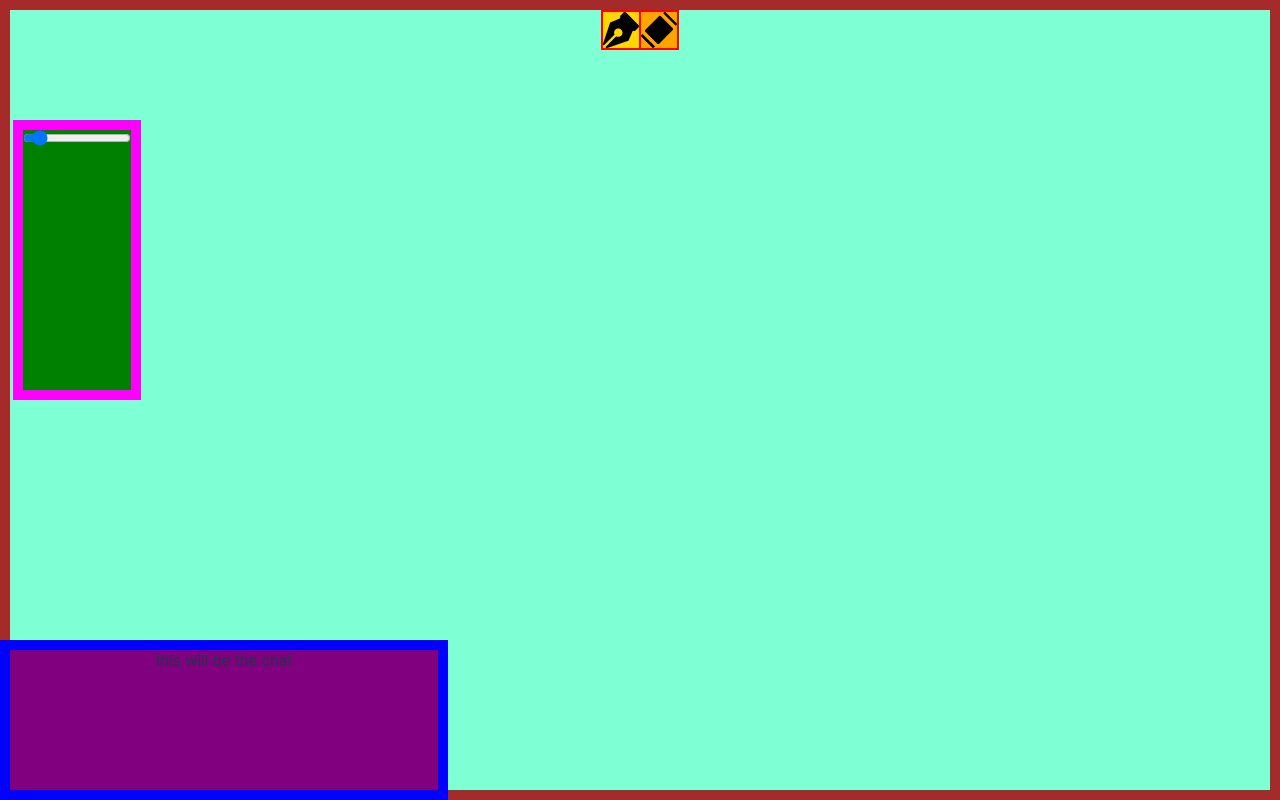
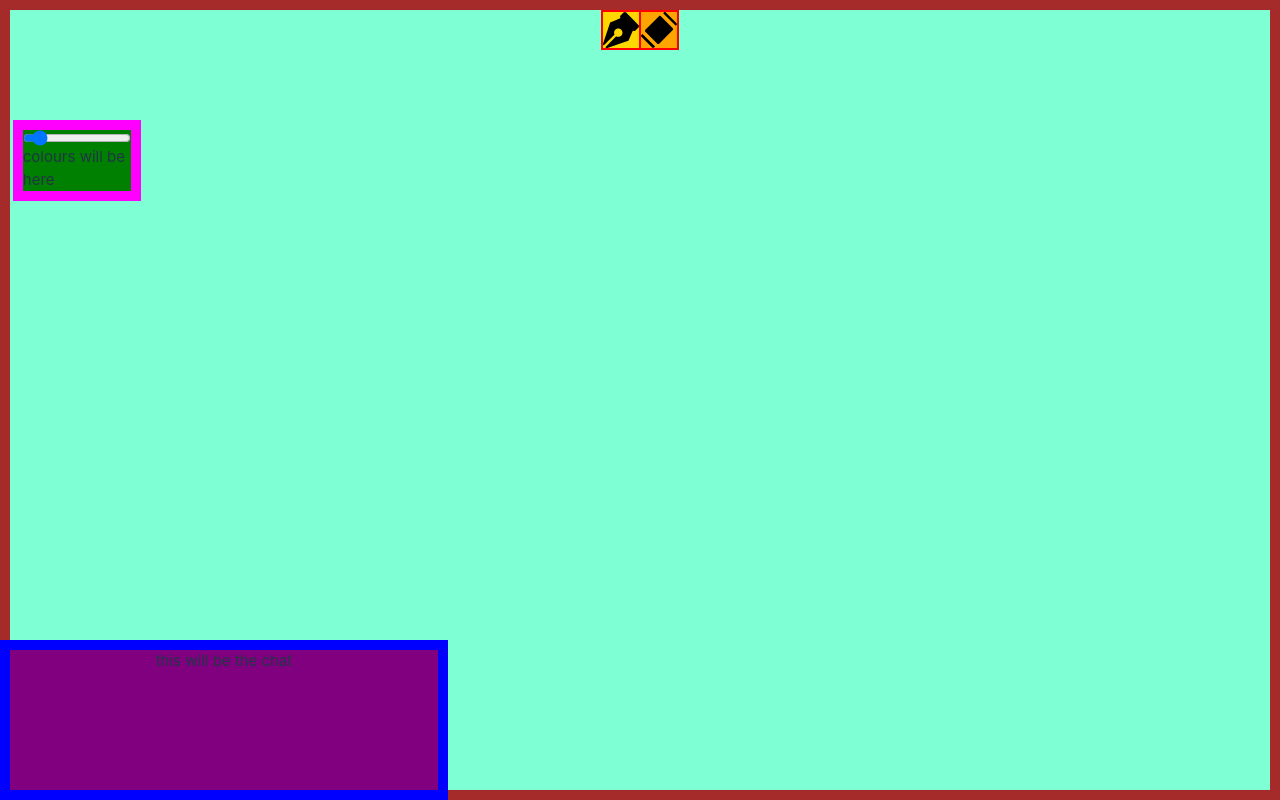
Before and after one commit to Thai-Son01/collabdraw, a React (Vite) app: page / in a window 1280 px wide. Built offline with nearby package versions, Linux system fonts and the light colour scheme.

Commit message:
color placeholder shows when pen is clicked and disappears when not pen

```diff
--- a/src/components/drawingcanvas/DrawingCanvas.tsx
+++ b/src/components/drawingcanvas/DrawingCanvas.tsx
@@ -91,7 +91,6 @@ export default function DrawingCanvas({pWidth, selectedTool} :
             onMouseUp={() => {
                 isDrawing = false;
             }}
-
             onMouseOutCapture={() => {
                 if (ctxRef.current && isDrawing) {
                     ctxRef.current.closePath();
--- a/src/components/toolbar/ToolBar.tsx
+++ b/src/components/toolbar/ToolBar.tsx
@@ -34,6 +34,7 @@ export default function ToolBar({changePenWidth, defaultPenWidth, changeSelected
         <ToolSettings
         defaultValue = {defaultPenWidth}
         changeValue = {changePenWidth}
+        currentTool= {itemSelected}
         ></ToolSettings>
     </div>
     )
--- a/src/components/toolsettings/ToolSettings.module.css
+++ b/src/components/toolsettings/ToolSettings.module.css
@@ -5,7 +5,7 @@
     padding: 0;
     border: 10px solid fuchsia;
     background-color: green;
-    height: 35vh;
+    height: fit-content;
     width: 10vw;
     font-size: 15px;
     position:fixed;
@@ -13,3 +13,11 @@
     top: 15%;
     left: 1%;
 }
+
+.show {
+    display : block;
+}
+
+.hide {
+    display: none;
+}
--- a/src/components/toolsettings/ToolSettings.tsx
+++ b/src/components/toolsettings/ToolSettings.tsx
@@ -1,7 +1,10 @@
 import styles from './ToolSettings.module.css'
 
 
-export default function ToolSettings({changeValue, defaultValue} : {changeValue : (value : number) => void, defaultValue : number}) {
+export default function ToolSettings({changeValue, defaultValue, currentTool} :
+                                    {changeValue : (value : number) => void,
+                                    defaultValue : number,
+                                    currentTool : string}) {
 
     return (<div
     className={`${styles.boxSetting}`}
@@ -14,5 +17,10 @@ export default function ToolSettings({changeValue, defaultValue} : {changeValue
         onChange={(e) => changeValue(Number(e.target.value))}
         >
         </input>
+
+    <div
+    className={`${currentTool === "pen" ? styles.show: styles.hide}`}
+    >
+        colours will be here</div>
     </div>)
 }
```
